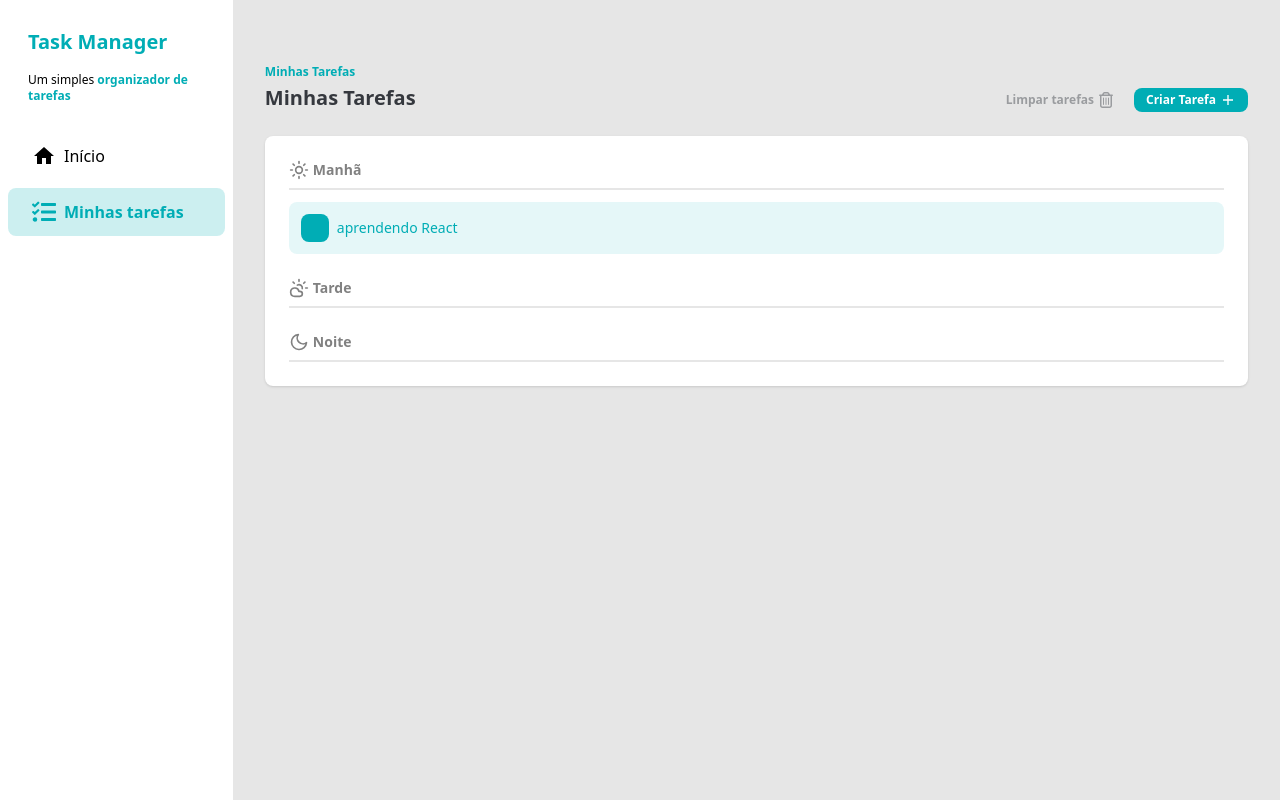
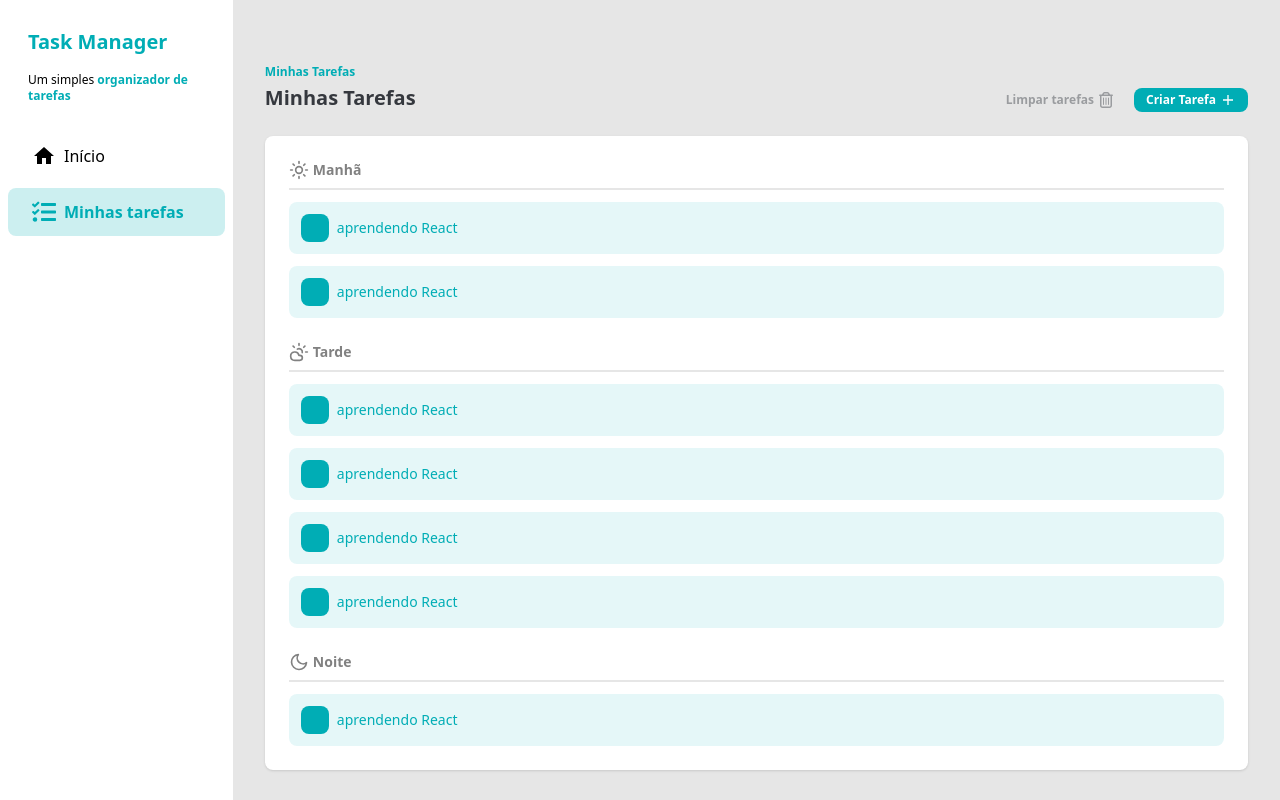
Before and after one commit to Alessandro-Vieira77/task-manager, a React (Vite) app: page / in a window 1280 px wide. Built offline with nearby package versions, Linux system fonts and the light colour scheme; data requests are answered from the project's data file.

Commit message:
feat: add tasks

```diff
--- a/src/pages/PageTasks.jsx
+++ b/src/pages/PageTasks.jsx
@@ -1,3 +1,4 @@
+import { useQuery } from "@tanstack/react-query";
 import { FiMoon } from "react-icons/fi";
 import { LuSun } from "react-icons/lu";
 import { LuCloudSun } from "react-icons/lu";
@@ -6,7 +7,18 @@ import ContainerTask from "../components/ContainerTask";
 import Header from "../components/Header";
 import Sidebar from "../components/Sidebar";
 import TaskItem from "../components/TaskItem";
+import api from "../lib/axios";
 function PageTasks() {
+  const { data: tasks = [] } = useQuery({
+    queryKey: ["tasks"],
+    queryFn: async () => {
+      const response = await api.get("/tasks");
+      return response.data;
+    },
+  });
+
+  console.log(tasks);
+
   return (
     <div className="flex min-h-screen bg-[#818181]/20">
       <Sidebar />
@@ -18,22 +30,35 @@ function PageTasks() {
               {" "}
               <LuSun size={20} /> Manhã
             </h2>
+            <div className="flex w-full flex-col gap-3">
+              {tasks.map(
+                task => task?.time === "morning" && <TaskItem key={task?.id} task={task} />,
+              )}
+            </div>
 
             <TaskItem />
           </div>
 
-          <div>
+          <div className="flex flex-col gap-3">
             <h2 className="flex items-center gap-1 border-b-2 border-[#818181]/20 pb-2 text-sm font-semibold text-[#818181]">
               {" "}
               <LuCloudSun size={20} /> Tarde
             </h2>
+            <div className="flex w-full flex-col gap-3">
+              {tasks.map(
+                task => task?.time === "afternoon" && <TaskItem key={task?.id} task={task} />,
+              )}
+            </div>
           </div>
 
-          <div>
+          <div className="flex flex-col gap-3">
             <h2 className="flex items-center gap-1 border-b-2 border-[#818181]/20 pb-2 text-sm font-semibold text-[#818181]">
               {" "}
               <FiMoon size={20} /> Noite
             </h2>
+            <div className="flex w-full flex-col gap-3">
+              {tasks.map(task => task?.time === "night" && <TaskItem key={task?.id} task={task} />)}
+            </div>
           </div>
         </ContainerTask>
       </div>
```
